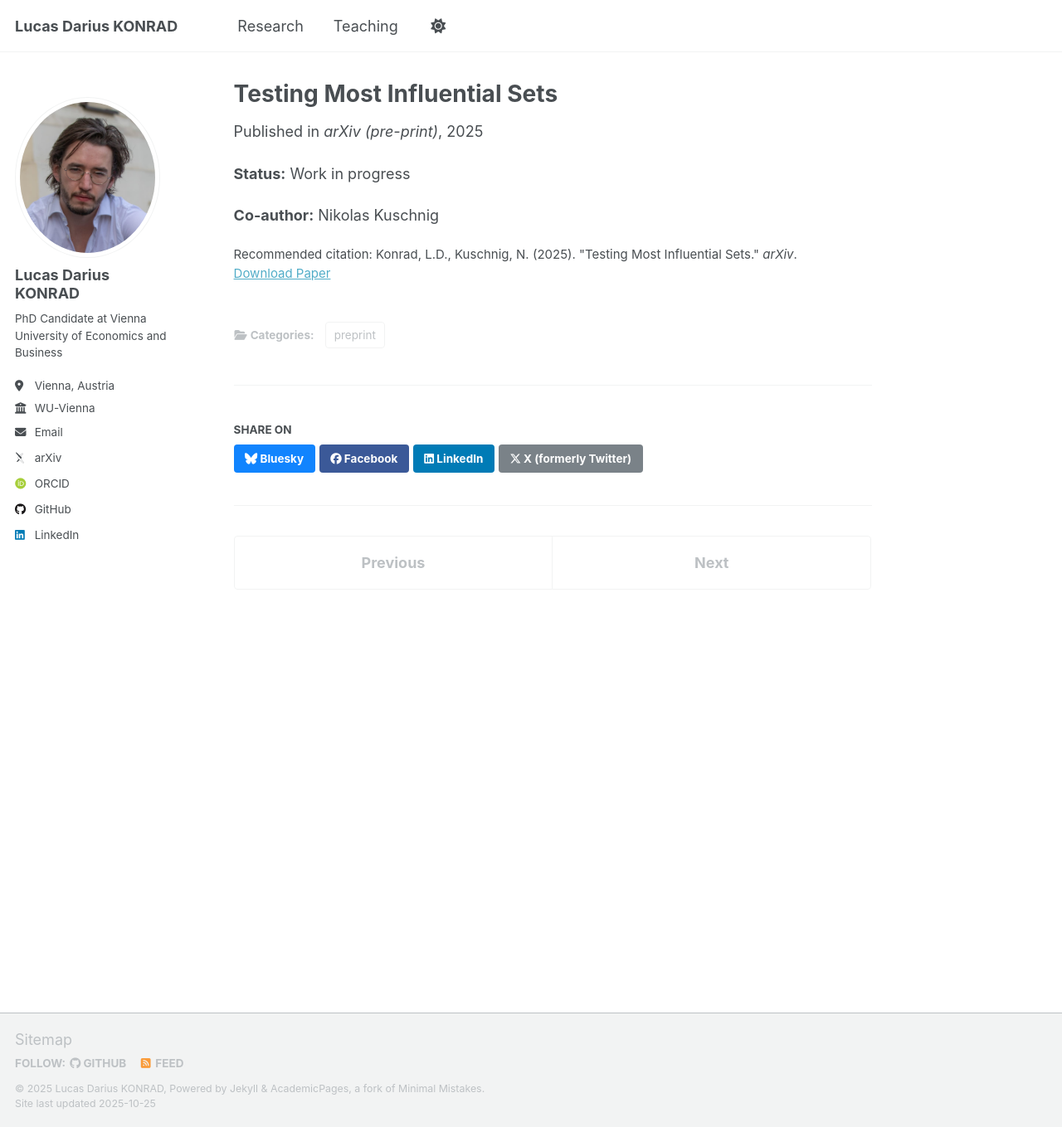
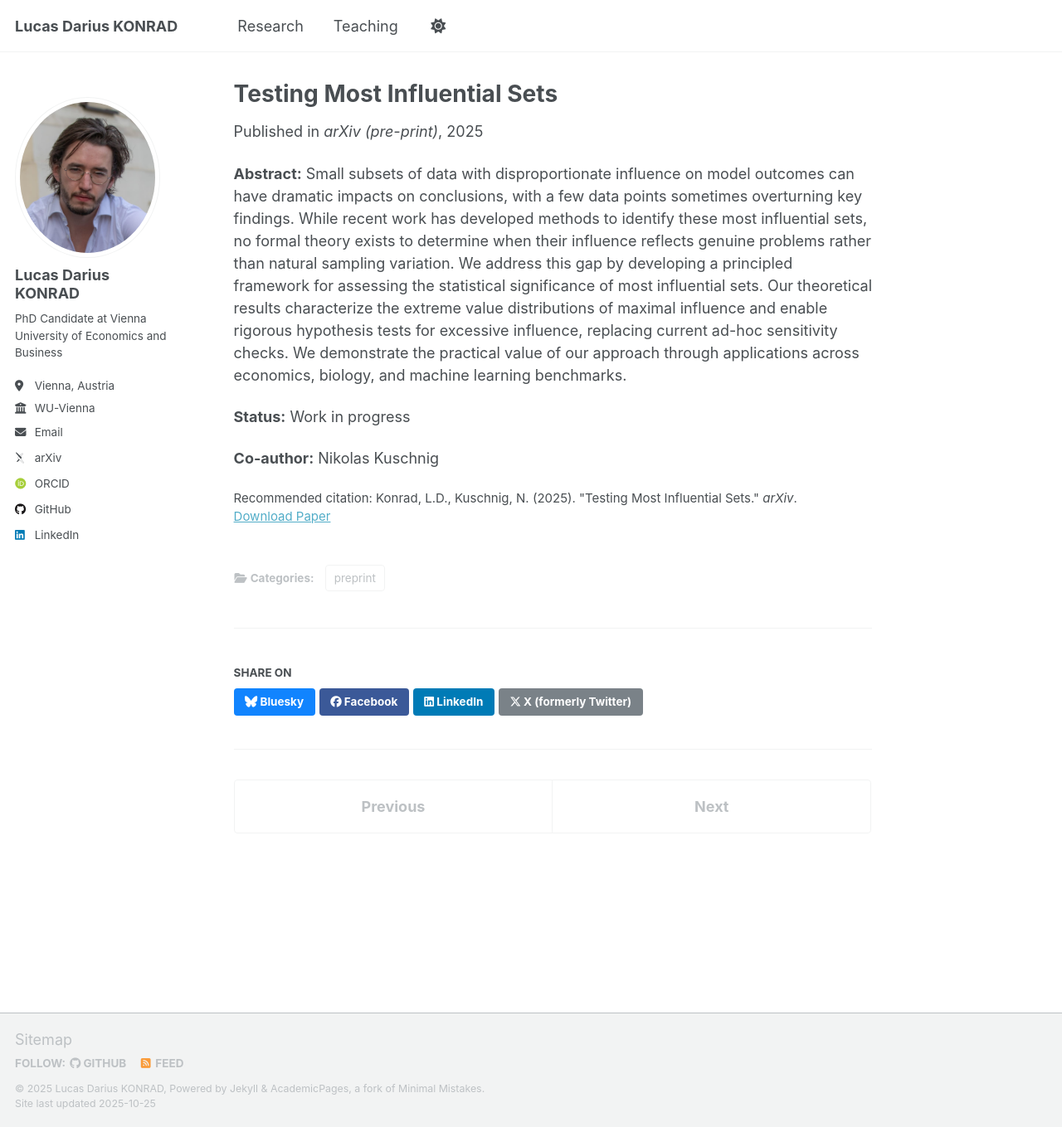
Before and after one commit to konradld/konradld.github.io, a Jekyll site: the page built from _research/publication-testing-most-influential-sets.md, in a window 1280 px wide and 1359 px high. Shown: the whole window at 83% size. Built offline with Jekyll 4.4.1, drawn with Linux system fonts in a browser that asks for light colours; some web fonts are replaced; a script that is not in the unit is left out.

Commit message:
Update publication-testing-most-influential-sets.md

```diff
--- a/_research/publication-testing-most-influential-sets.md
+++ b/_research/publication-testing-most-influential-sets.md
@@ -9,6 +9,7 @@ venue: 'arXiv (pre-print)'
 paperurl: 'http://arxiv.org/abs/2510.20372'
 citation: 'Konrad, L.D., Kuschnig, N. (2025). &quot;Testing Most Influential Sets.&quot; <i>arXiv</i>.'
 ---
+**Abstract:** Small subsets of data with disproportionate influence on model outcomes can have dramatic impacts on conclusions, with a few data points sometimes overturning key findings. While recent work has developed methods to identify these most influential sets, no formal theory exists to determine when their influence reflects genuine problems rather than natural sampling variation. We address this gap by developing a principled framework for assessing the statistical significance of most influential sets. Our theoretical results characterize the extreme value distributions of maximal influence and enable rigorous hypothesis tests for excessive influence, replacing current ad-hoc sensitivity checks. We demonstrate the practical value of our approach through applications across economics, biology, and machine learning benchmarks.
 
 **Status:** Work in progress
 
```
